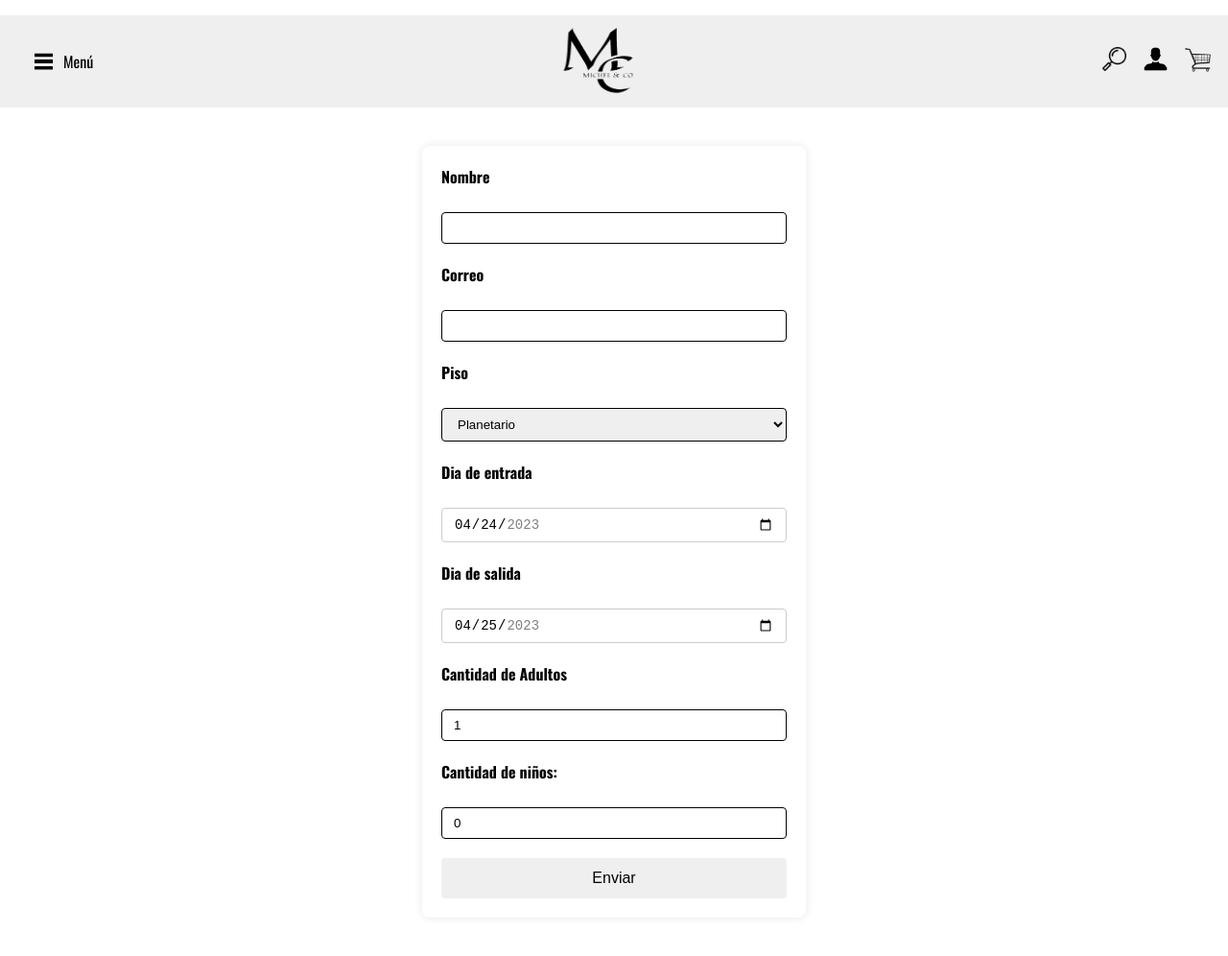
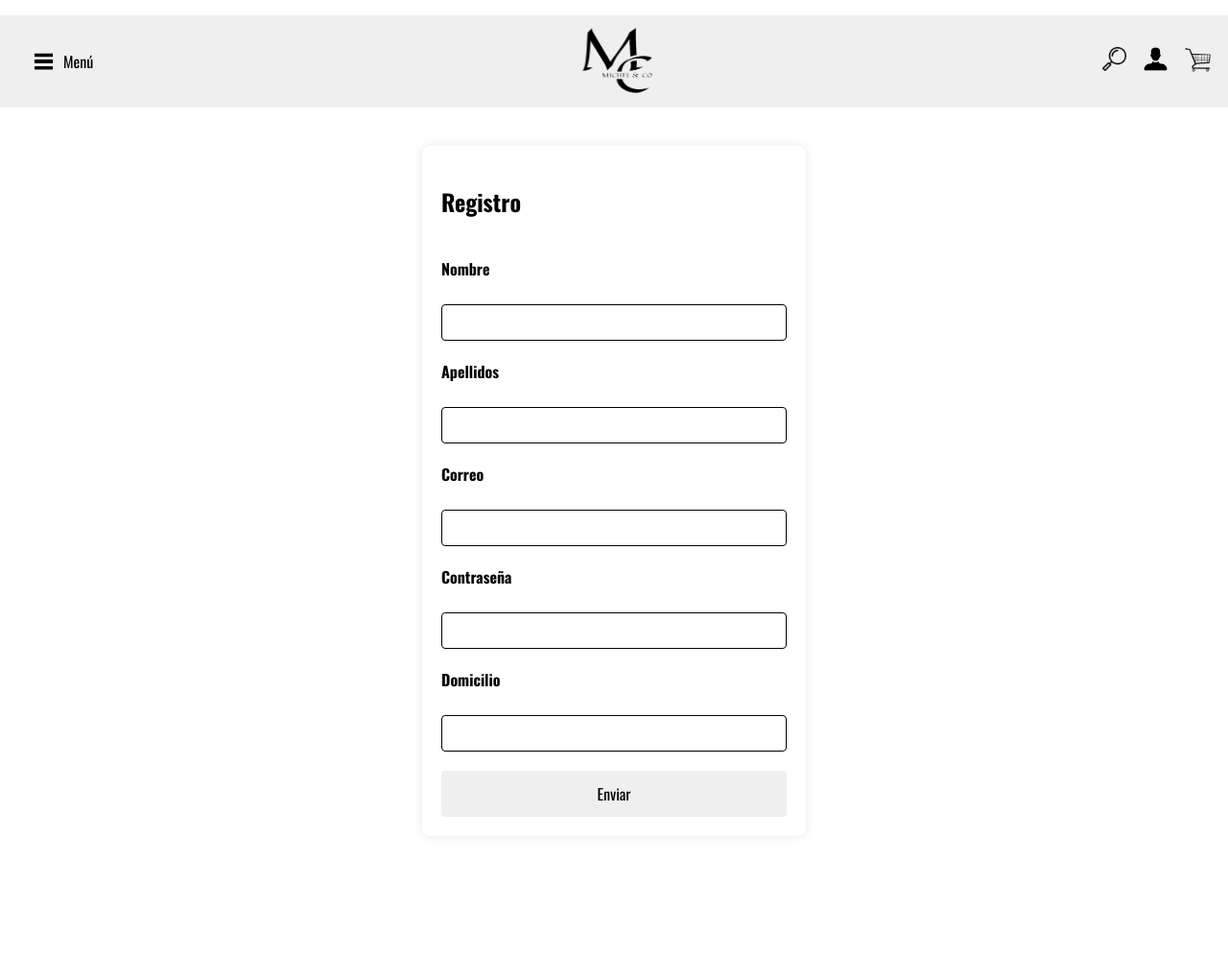
Before and after one commit to michel-fdzzz/Proyecto, a PHP site: page /registro.php in a window 1280 px wide. Shown: the whole page at 96% size. After the commit the page ends 911 px from the top, so only its background shows below. Run offline with PHP 8.4, Linux system fonts and the light colour scheme.

Commit message:
Add files via upload

```diff
--- a/PROYECTO/conexion.php
+++ b/PROYECTO/conexion.php
@@ -4,7 +4,7 @@
         private $host = "localhost";
         private $usuario = "root";
         private $contraseña = "nikita01C#";
-        private $base_datos = "tiendaRelojes";
+        private $base_datos = "tienda";
 
         // Hace la conexión con la base de datos
         public function conectar() {
--- a/PROYECTO/registro.css
+++ b/PROYECTO/registro.css
@@ -52,7 +52,7 @@ body {
 .containerBusqueda {
     display: flex;
     margin: auto;
-    background-color: rgb(216, 216, 216);
+    background-color: #efefef;
     animation: busqueda 0.5s;
 }
 
@@ -61,9 +61,16 @@ body {
     margin: auto;
     border: none;
     height: 1.5em;
-    background-color: rgb(238, 238, 238);
+    background-color: #efefef;
     border-bottom: 2px solid black;
+    margin-bottom: 1em;
+    font-family: 'Oswald', sans-serif;
 }
+
+input {
+    font-family: 'Oswald', sans-serif;
+}
+
 
 @keyframes busqueda {
     from {
@@ -79,7 +86,7 @@ body {
 /* Dropdown container */
 .desplegable {
     margin: auto 1em;
-    width: 4em;
+    width: 6.5em;
 }
 
 /* Dropdown button */
@@ -133,7 +140,7 @@ body {
 }
 
 
-form.contac {
+form.formulario {
     margin: 40px auto;
     padding: 20px;
     background-color: #ffffff;
@@ -161,6 +168,9 @@ select {
     border-radius: 4px;
 }
 
+/*
+            QUITAR
+*/
 input[type="date"] {
     padding: 8px 12px;
     border: 1px solid #ccc;
--- a/PROYECTO/registro.php
+++ b/PROYECTO/registro.php
@@ -64,46 +64,83 @@
     </div>
   </section>
 
-
-  <form action="https://formsubmit.co/ino@rentdays.com" method="POST" class="contac">
-        <div class="flex-container">
-            <label for="Nombre">
-                Nombre
-            </label>
-            <input type="text" class="nombre_campo" name="Nombre">
-            <label for="email">
-                Correo
-            </label>
-            <input type="email" class="nombre_campo" name="Email">
-            <label for="email">
-                Piso
-            </label>
-            <select name="" id="">
-                <option value="Planetario">Planetario</option>
-                <option value="Casa_adosada">Casa adosada</option>
-                <option value="Apartamento_de_lujo">Apartamento de lujo</option>
-            </select>
+  <div class='buscadorContainer'></div>
 
 
+  <form action="#" method="POST" class="formulario" onsubmit="return validarContrasenia()">
+        <div class="flex-container">
+          <h2>Registro</h2>
 
-            <label for="Entrada" class="entrada_label">Dia de entrada</label>
-            <input type="date" class="entrada_campo" id="entrada_fecha" name="Fecha_entrada_reserva" value="2023-04-24" min="2023-04-24" max="2023-12-31">
+            <label for="nombre">Nombre</label>
+            <input type="text" name="nombre" required>
 
-            <label for="salida" class="salida_label">Dia de salida</label>
-            <input type="date" class="salida_campo" id="salida_fecha" name="Fecha_salida_reserva" value="2023-04-25" min="2023-04-24" max="2023-12-31">
+            <label for="apellidos">Apellidos</label>
+            <input type="text" name="apellidos" required>
 
+            <label for="email">Correo</label>
+            <input type="email" name="correo" required>
 
-            <label for="adulto" class="adulto_label">Cantidad de Adultos </label>
-            <input type="number" class="adulto_campo" id="adulto_cantidad" name="Cantidad_Adultos" value="1" min="1" step="1">
+            <label for="contrasenia">Contraseña</label>
+            <input type="password"  name="contrasenia" required>
 
-            <label for="niños" class="niños_label">Cantidad de niños:</label>
-            <input type="number" class="niños_campo" id="niños_cantidad" name="Cantidad_Niños" value="0" min="0" step="1">
+            <label for="domicilio">Domicilio</label>
+            <input type="text" name="domicilio">
 
-            <input type="submit" class="enviar_btn" value="Enviar">
+            <input type="submit" value="Enviar" name='enviar'>
 
         </div>
     </form>
+    <?php
+    /*
+    Si pulsas el botón de registrarse hacemos la conexion con la base de datos para insertar
+    el nuevo usuario en la tabla de usuarioRegistrado
+    */
+    if (isset($_POST['enviar'])) {
+      $con = new Conexion();
+      $con = $con->conectar();
 
+      if ($con->connect_error) {
+        die('Conexion fallida: ' . $con->connect_error);
+      } else {
+
+        $select = "select correoElectronico from usuarioRegistrado
+                where correoElectronico = '" . $_POST['correo'] . "'";
+        $restCuentaExiste = $con->query($select);
+
+        //Si el correo con el que queremos registrarnos existe, informamos al usuario que ya está registrado
+        if ($restCuentaExiste->num_rows > 0) {
+          echo "<div id = 'errorDiv'><p id = 'error'>Este correo ya está registrado</p></div>";
+
+          //Si el correo no existe, ejecutamos el insert
+        } else {
+          $insert = "insert into usuarioRegistrado (nombre, apellidos, domicilio, correoElectronico, contrasenia)
+          values ('" . $_POST['nombre'] . "', '" . $_POST['apellidos'] . "', '" . $_POST['domicilio'] . "', '" . $_POST['correo'] . "', '" . $_POST['contrasenia'] . "')";
+
+          $rest = $con->query($insert);
+          // Obtenemos el id del usuario que hemos registrado a través de un select
+          if ($rest === true) {
+            $select = "select id from usuarioRegistrado
+                where correoElectronico = '" . $_POST['correo'] . "'
+                and contrasenia = '" . $_POST['contrasenia'] . "'";
+            $restId = $con->query($select);
+
+            // Si devuelve el resultado del select significa que el correo  y la contraseña y existen y vamos a recoger el id de ese usuario en una variable de sesión
+            // para usarla más adelante, como en tienda.php o carrito.php o a la hora de insertar pedidos y mostrar los productos del carrito
+            if ($restId->num_rows > 0) {
+              while ($fila = $restId->fetch_assoc()) {
+                foreach ($fila as $id) {
+                  echo $id;
+                  $_SESSION['idCliente'] = $id;
+                }
+              }
+              header('Location: tienda.php');
+            }
+          }
+        }
+      }
+      $con->close();
+    }
+    ?>
 
 
 
@@ -126,6 +163,7 @@
         menuTexto.textContent = 'Menú';
         busqueda = null; // Establecer la variable como nula después de eliminar el elemento de búsqueda
     } else {
+        let contenedor = document.querySelector('.buscadorContainer')
         busqueda = document.createElement('div');
         busqueda.setAttribute('class', 'containerBusqueda');
         let input = document.createElement('input');
@@ -134,7 +172,10 @@
         input.setAttribute('id', 'buscador');
         input.setAttribute('placeholder', 'Buscar');
         busqueda.appendChild(input);
-        body.appendChild(busqueda);
+        contenedor.appendChild(busqueda);
+        //Insertar el contenedor antes del formulario en el DOM
+        body.insertBefore(contenedor, document.querySelector('form'));
+
     }
     });
 
```
